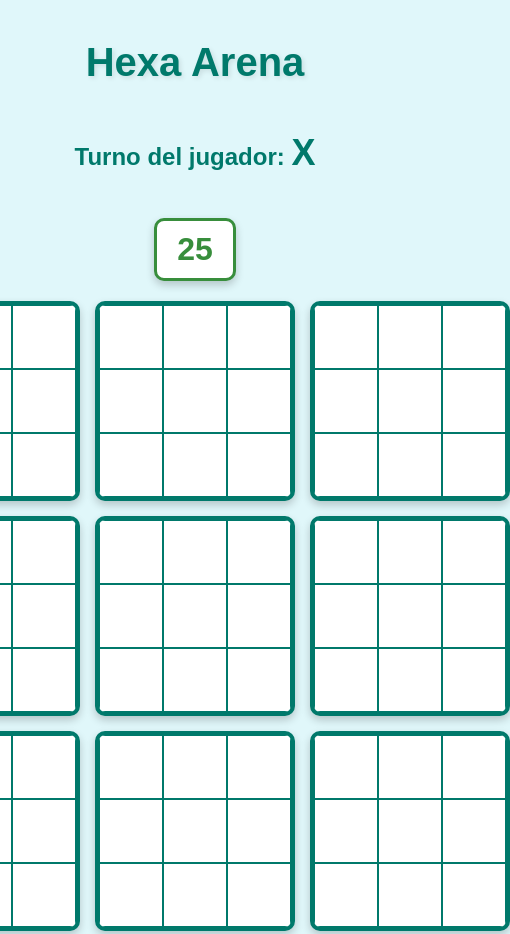
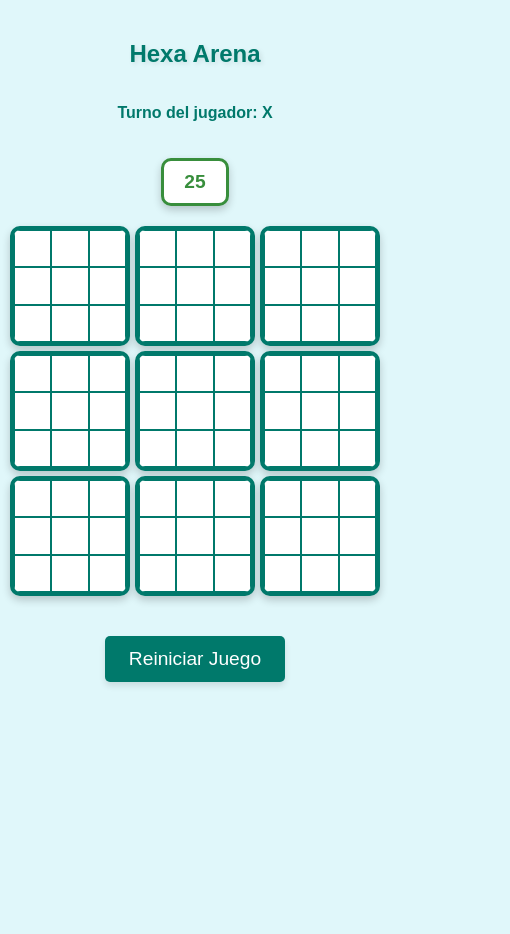
Before and after one commit to IsaacBC08/hexa-arena, a plain HTML site: page index.html in a window 390 px wide. Shown: the top 934 px of the page, 510 px wide, since content can reach past the window. After the commit the page ends 844 px from the top, so only its background shows below. Drawn offline with Linux system fonts and the light colour scheme.

Commit message:
Versión para moviles 1.0

```diff
--- a/styles.css
+++ b/styles.css
@@ -253,3 +253,64 @@ button:hover {
         background-color: #ffe0e0;
     }
 }
+
+/* Estilos responsivos */
+@media (max-width: 768px) {
+    /* Ajustar tamaño de las celdas del tablero */
+    #tablero-base {
+        grid-template-columns: repeat(3, 150px);
+        grid-template-rows: repeat(3, 150px);
+        gap: 10px;
+    }
+
+    /* Ajustar el tamaño de los divs dentro de cada micro-tablero */
+    .micro-tablero div {
+        font-size: 2em;
+    }
+
+    /* Ajustar el tamaño del título y el párrafo */
+    h1 {
+        font-size: 2em;
+    }
+
+    p {
+        font-size: 1.2em;
+    }
+
+    #timer {
+        font-size: 1.5em;
+    }
+
+    #jugador-actual {
+        font-size: 1.2em;
+    }
+}
+
+@media (max-width: 480px) {
+    /* Ajustar aún más los tamaños para pantallas muy pequeñas */
+    #tablero-base {
+        grid-template-columns: repeat(3, 120px);
+        grid-template-rows: repeat(3, 120px);
+        gap: 5px;
+    }
+
+    .micro-tablero div {
+        font-size: 1.5em;
+    }
+
+    h1 {
+        font-size: 1.5em;
+    }
+
+    p {
+        font-size: 1em;
+    }
+
+    #timer {
+        font-size: 1.2em;
+    }
+
+    #jugador-actual {
+        font-size: 1em;
+    }
+}
```
